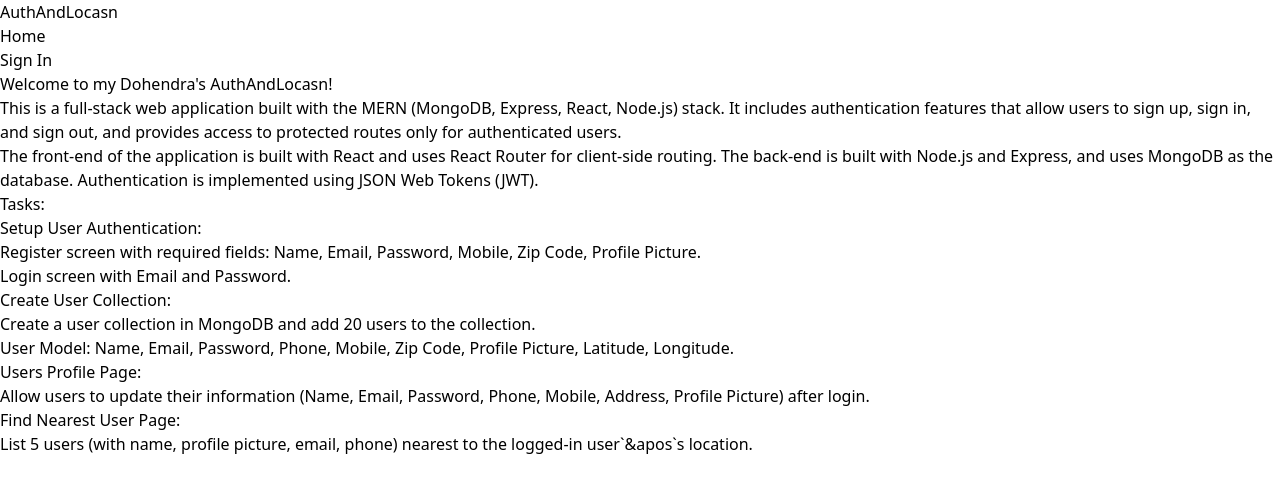
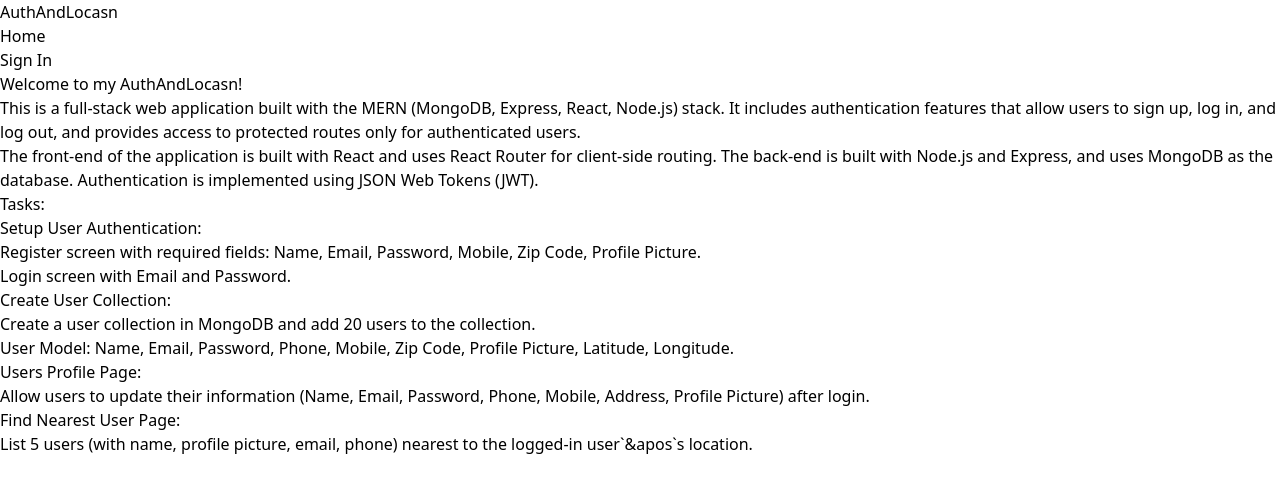
Before and after one commit to dohendra/AuthAndLocasn, a React (Vite) app in the folder client/: page / in a window 1280 px wide. Shown: the top 492 px of the page. Built offline with nearby package versions, Linux system fonts and the light colour scheme.

Commit message:
Revert "gave name in home page"
This reverts commit bf7af249194c40a34e64f151f07ba0abfc9c1312.

```diff
--- a/client/src/pages/Home.jsx
+++ b/client/src/pages/Home.jsx
@@ -4,12 +4,12 @@
   return (
     <div className='px-4 py-12 max-w-2xl mx-auto'>
       <h1 className='text-3xl font-bold mb-4 text-black-900'>
-        Welcome to my Dohendra's AuthAndLocasn!
+        Welcome to my AuthAndLocasn!
       </h1>
       <p className='mb-4 text-gray-800'>
         This is a full-stack web application built with the MERN (MongoDB,
         Express, React, Node.js) stack. It includes authentication features that
-        allow users to sign up, sign in, and sign out, and provides access to
+        allow users to sign up, log in, and log out, and provides access to
         protected routes only for authenticated users.
       </p>
       <p className='mb-4 text-gray-800'>
--- a/package.json
+++ b/package.json
@@ -6,8 +6,7 @@
   "main": "index.js",
   "scripts": {
     "dev": "nodemon server/index.js",
-    "start": "node server/index.js",
-    "build":"npm install && npm install --client"
+    "start": "node server/index.js"
   },
   "repository": {
     "type": "git",
```
